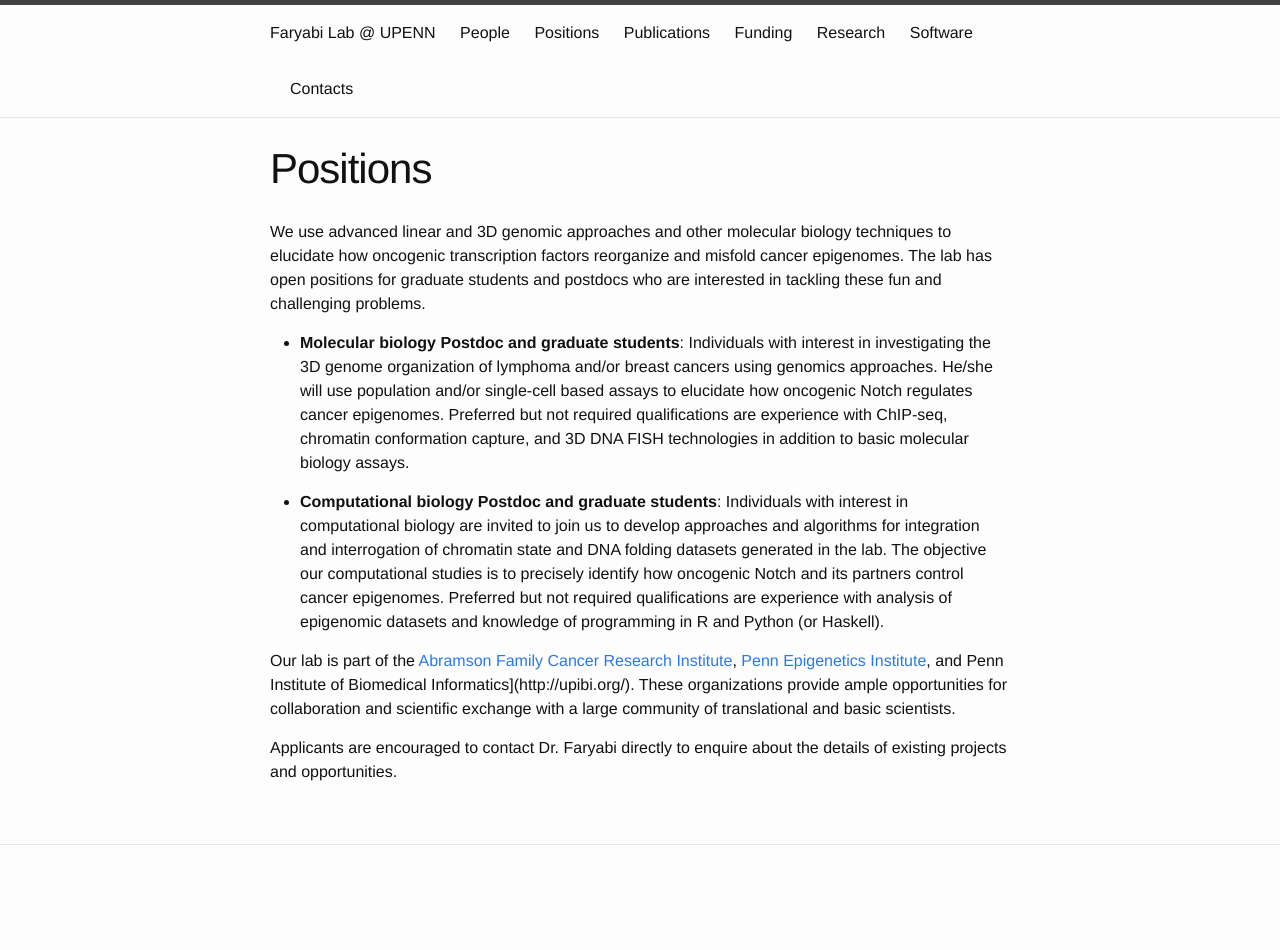
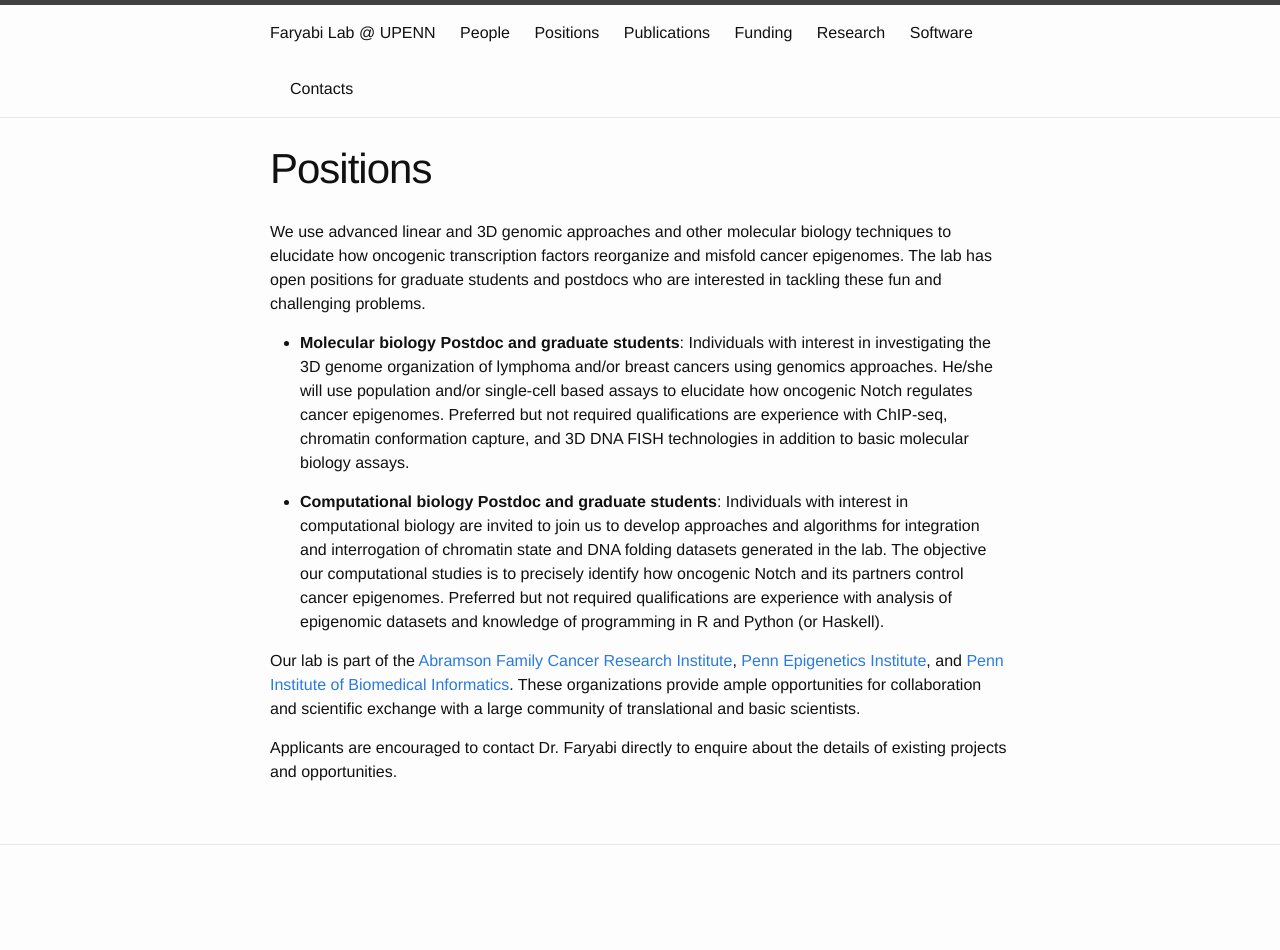
Before and after one commit to faryabib/faryabib.github.io, a Jekyll site: the page built from positions.md, in a window 1280 px wide. Built offline with Jekyll 4.4.1, drawn with Linux system fonts in a browser that asks for light colours.

Commit message:
Update positions.md

```diff
--- a/positions.md
+++ b/positions.md
@@ -10,6 +10,6 @@ We use advanced linear and 3D genomic approaches and other molecular biology tec
 
 * **Computational biology Postdoc and graduate students**: Individuals with interest in computational biology are invited to join us to develop approaches and algorithms for integration and interrogation of chromatin state and DNA folding datasets generated in the lab. The objective our computational studies is to precisely identify how oncogenic Notch and its partners control cancer epigenomes. Preferred but not required qualifications are experience with analysis of epigenomic datasets and knowledge of programming in R and Python (or Haskell).
 
-Our lab is part of the [Abramson Family Cancer Research Institute](http://www.afcri.upenn.edu/), [Penn Epigenetics Institute](https://hosting.med.upenn.edu/epigenetics/program-members/), and Penn Institute of Biomedical Informatics](http://upibi.org/). These organizations provide ample opportunities for collaboration and scientific exchange with a large community of translational and basic scientists.
+Our lab is part of the [Abramson Family Cancer Research Institute](http://www.afcri.upenn.edu/), [Penn Epigenetics Institute](https://hosting.med.upenn.edu/epigenetics/program-members/), and [Penn Institute of Biomedical Informatics](http://upibi.org/). These organizations provide ample opportunities for collaboration and scientific exchange with a large community of translational and basic scientists.
 
 Applicants are encouraged to contact Dr. Faryabi directly to enquire about the details of existing projects and opportunities.
```
